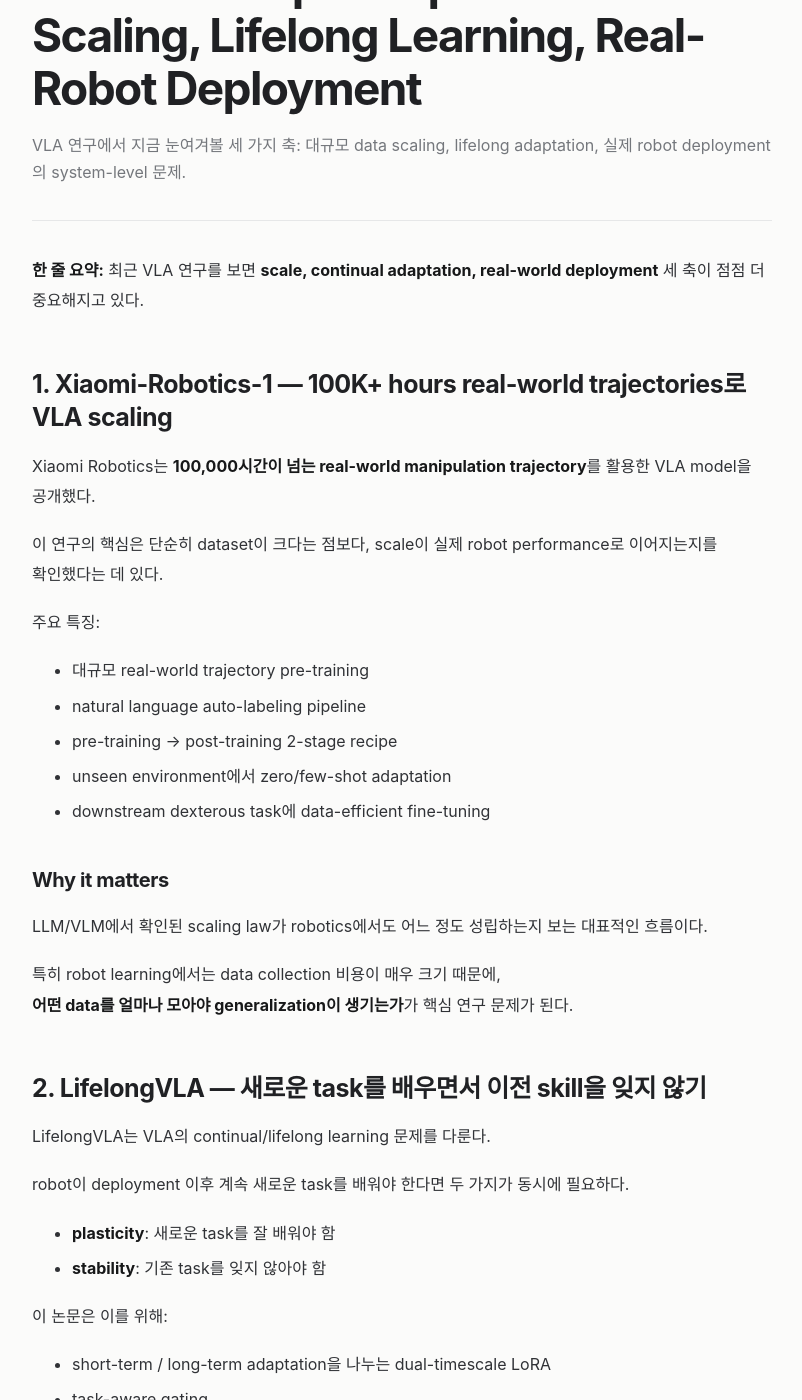
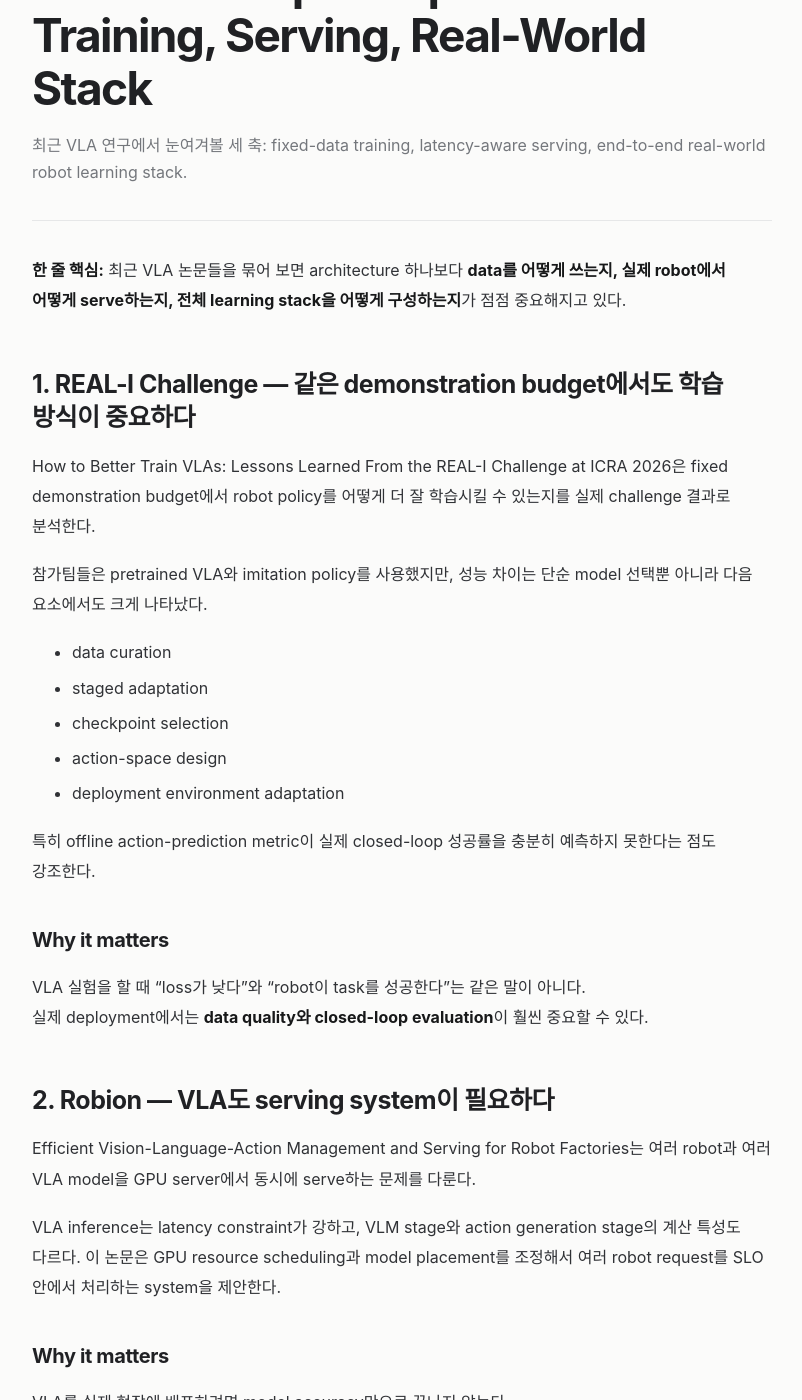
Before and after one commit to nayana224/nayana224.github.io, a Jekyll site: the page built from _research_feed/2026-09-19-research-papers.md, in a window 1280 px wide and 1400 px high, scrolled down 216 px. Shown: the whole window, without its empty margins (238-1040 px from the left). Built offline with Jekyll 4.4.1, drawn with Linux system fonts in a browser that asks for light colours; some of the changed text lies outside the part shown.

Commit message:
feed: fix timezone and verify research papers update

```diff
--- a/_research_feed/2026-09-19-research-papers.md
+++ b/_research_feed/2026-09-19-research-papers.md
@@ -1,103 +1,62 @@
 ---
 layout: feed_note
-title: "Research Papers Update — VLA Scaling, Lifelong Learning, Real-Robot Deployment"
-date: 2026-09-19
+title: "Research Papers Update — VLA Training, Serving, Real-World Stack"
+date: 2026-09-19 00:35:00 +0900
 channel: research-papers
 channel_label: Research Papers
-summary: "VLA 연구에서 지금 눈여겨볼 세 가지 축: 대규모 data scaling, lifelong adaptation, 실제 robot deployment의 system-level 문제."
+summary: "최근 VLA 연구에서 눈여겨볼 세 축: fixed-data training, latency-aware serving, end-to-end real-world robot learning stack."
 ---
 
-**한 줄 요약:** 최근 VLA 연구를 보면 **scale, continual adaptation, real-world deployment** 세 축이 점점 더 중요해지고 있다.
+**한 줄 핵심:** 최근 VLA 논문들을 묶어 보면 architecture 하나보다 **data를 어떻게 쓰는지, 실제 robot에서 어떻게 serve하는지, 전체 learning stack을 어떻게 구성하는지**가 점점 중요해지고 있다.
 
-## 1. Xiaomi-Robotics-1 — 100K+ hours real-world trajectories로 VLA scaling
+## 1. REAL-I Challenge — 같은 demonstration budget에서도 학습 방식이 중요하다
 
-Xiaomi Robotics는 **100,000시간이 넘는 real-world manipulation trajectory**를 활용한 VLA model을 공개했다.
+How to Better Train VLAs: Lessons Learned From the REAL-I Challenge at ICRA 2026은 fixed demonstration budget에서 robot policy를 어떻게 더 잘 학습시킬 수 있는지를 실제 challenge 결과로 분석한다.
 
-이 연구의 핵심은 단순히 dataset이 크다는 점보다, scale이 실제 robot performance로 이어지는지를 확인했다는 데 있다.
+참가팀들은 pretrained VLA와 imitation policy를 사용했지만, 성능 차이는 단순 model 선택뿐 아니라 다음 요소에서도 크게 나타났다.
 
-주요 특징:
+- data curation
+- staged adaptation
+- checkpoint selection
+- action-space design
+- deployment environment adaptation
 
-- 대규모 real-world trajectory pre-training
-- natural language auto-labeling pipeline
-- pre-training → post-training 2-stage recipe
-- unseen environment에서 zero/few-shot adaptation
-- downstream dexterous task에 data-efficient fine-tuning
+특히 offline action-prediction metric이 실제 closed-loop 성공률을 충분히 예측하지 못한다는 점도 강조한다.
 
 ### Why it matters
 
-LLM/VLM에서 확인된 scaling law가 robotics에서도 어느 정도 성립하는지 보는 대표적인 흐름이다.
+VLA 실험을 할 때 “loss가 낮다”와 “robot이 task를 성공한다”는 같은 말이 아니다.
+실제 deployment에서는 **data quality와 closed-loop evaluation**이 훨씬 중요할 수 있다.
 
-특히 robot learning에서는 data collection 비용이 매우 크기 때문에,
-**어떤 data를 얼마나 모아야 generalization이 생기는가**가 핵심 연구 문제가 된다.
+## 2. Robion — VLA도 serving system이 필요하다
 
-## 2. LifelongVLA — 새로운 task를 배우면서 이전 skill을 잊지 않기
+Efficient Vision-Language-Action Management and Serving for Robot Factories는 여러 robot과 여러 VLA model을 GPU server에서 동시에 serve하는 문제를 다룬다.
 
-LifelongVLA는 VLA의 continual/lifelong learning 문제를 다룬다.
-
-robot이 deployment 이후 계속 새로운 task를 배워야 한다면 두 가지가 동시에 필요하다.
-
-- **plasticity**: 새로운 task를 잘 배워야 함
-- **stability**: 기존 task를 잊지 않아야 함
-
-이 논문은 이를 위해:
-
-- short-term / long-term adaptation을 나누는 dual-timescale LoRA
-- task-aware gating
-- memory-efficient replay
-
-를 사용한다.
+VLA inference는 latency constraint가 강하고, VLM stage와 action generation stage의 계산 특성도 다르다. 이 논문은 GPU resource scheduling과 model placement를 조정해서 여러 robot request를 SLO 안에서 처리하는 system을 제안한다.
 
 ### Why it matters
 
-실제 robot은 한 번 학습하고 끝나는 system이 아니다.
+VLA를 실제 현장에 배포하려면 model accuracy만으로 끝나지 않는다.
 
-공장, 실험실, 가정처럼 환경과 task가 계속 바뀌는 곳에서는
-**continual adaptation이 없는 VLA는 deployment 단계에서 한계가 생길 수밖에 없다.**
+**latency, GPU scheduling, multi-robot load, reliability**까지 포함한 serving problem이 robotics에서도 중요해지고 있다는 의미다.
 
-## 3. VLA on a real UR5 platform — model보다 pipeline이 문제일 수 있다
+## 3. Hy-Embodied-0.5-VLA — model이 아니라 전체 robot learning stack을 본다
 
-UR5e 실제 robot에서 OpenVLA 계열을 fine-tuning하고 deployment한 연구는 매우 실용적인 포인트를 보여준다.
-
-offline metric이 좋아도 실제 closed-loop robot에서는 불안정할 수 있으며, 그 원인이 단순한 model capacity가 아닐 수 있다는 것이다.
-
-논문이 강조하는 system-level 요소:
-
-- action representation
-- coordinate frame convention
-- temporal alignment
-- image preprocessing consistency
-- dataset coverage
-- control interface
+Hy-Embodied-0.5-VLA는 data collection부터 model design, continued pre-training, supervised fine-tuning, RL post-training, real-world deployment까지 **full robot learning stack**을 하나의 system으로 다룬다.
 
 ### Why it matters
 
-이건 실제 robotics를 해본 사람에게 특히 중요한 메시지다.
+VLA를 실제 robot에 적용하는 관점에서는 단일 architecture보다 전체 pipeline을 보는 것이 더 현실적이다.
 
-VLA를 실제 robot에 올릴 때는:
-
-**model → action → coordinate → controller → physical robot**
-
-전체 pipeline이 정확히 맞아야 한다.
-
-즉 VLA deployment는 단순 ML problem이 아니라 **robot system integration problem**이기도 하다.
-
-## 정리
-
-세 논문은 서로 다른 문제를 다루지만 연결하면 다음과 같다.
-
-1. **Scale** — 더 많은 real-world data로 generalization 확대
-2. **Adaptation** — deployment 이후 새로운 skill을 계속 학습
-3. **Integration** — 실제 robot에서 data-model-control pipeline을 안정화
-
-현재 VLA 연구를 공부할 때는 architecture만 보지 말고 이 세 축을 같이 보면 전체 흐름을 잡기 좋다.
+특히 지금처럼 robotics system integration 경험에서 learning-based robotics로 넘어갈 때는 이 관점이 중요하다.
 
 ## Sources
 
-- Xiaomi-Robotics-1
-  https://arxiv.org/abs/2607.15330
+- How to Better Train VLAs: Lessons Learned From the REAL-I Challenge at ICRA 2026
+  https://arxiv.org/abs/2609.13679
 
-- LifelongVLA
-  https://arxiv.org/abs/2607.14852
+- Efficient Vision-Language-Action Management and Serving for Robot Factories
+  https://arxiv.org/abs/2609.12075
 
-- Vision-Language-Action Models: Experimental Insights from a Real-World UR5 Platform
-  https://arxiv.org/abs/2606.30456
+- Hy-Embodied-0.5-VLA: From Vision-Language-Action Models to a Real-World Robot Learning Stack
+  https://arxiv.org/abs/2606.14409
```
